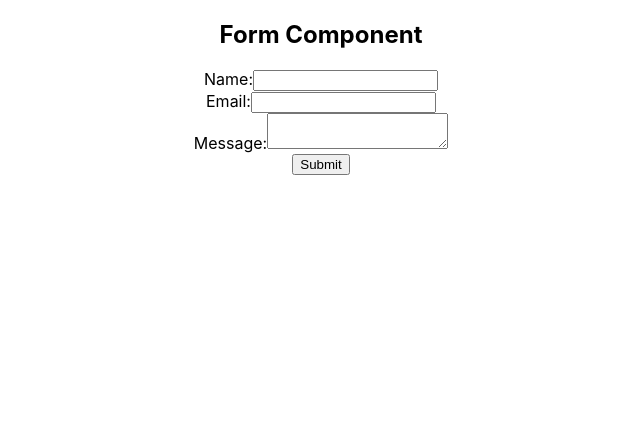
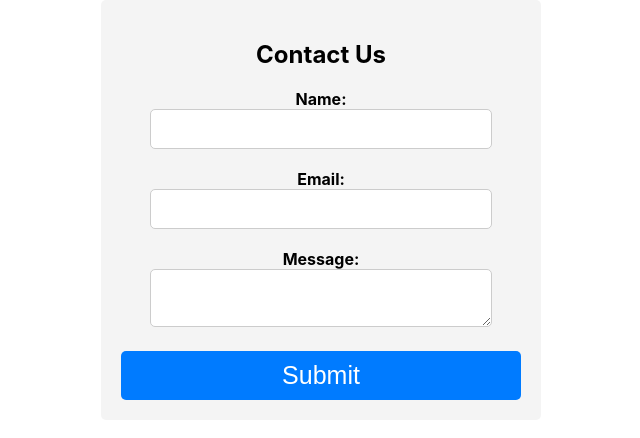
Before and after one commit to 423s24/Group_4, a React (Create React App) app in the folder hrdc-maintenance/: page / in a window 1280 px wide. Shown: the top 438 px of the page, without its empty margins (319-959 px from the left). Built offline with nearby package versions, Linux system fonts and the light colour scheme.

Commit message:
Adding form.js stuff

```diff
--- a/hrdc-maintenance/package.json
+++ b/hrdc-maintenance/package.json
@@ -8,14 +8,15 @@
     "@testing-library/user-event": "^13.5.0",
     "react": "^18.2.0",
     "react-dom": "^18.2.0",
+    "react-router-dom": "^6.22.1",
     "react-scripts": "5.0.1",
     "web-vitals": "^2.1.4"
   },
   "scripts": {
     "start": "react-scripts start",
     "build": "react-scripts build",
-    "predeploy" : "npm run build",
-    "deploy" : "gh-pages -d build",
+    "predeploy": "npm run build",
+    "deploy": "gh-pages -d build",
     "test": "react-scripts test",
     "eject": "react-scripts eject"
   },
--- a/hrdc-maintenance/src/App.css
+++ b/hrdc-maintenance/src/App.css
@@ -36,3 +36,48 @@
     transform: rotate(360deg);
   }
 }
+
+.form-container {
+  max-width: 400px;
+  margin: auto;
+  padding: 20px;
+  background-color: #f4f4f4;
+  border-radius: 5px;
+}
+
+.form {
+  display: flex;
+  flex-direction: column;
+}
+
+.form-group {
+  margin-bottom: 20px;
+}
+
+label {
+  font-weight: bold;
+  display: block;
+}
+
+.form-control {
+  width: 80%;
+  padding: 10px;
+  font-size: 16px;
+  border: 1px solid #ccc;
+  border-radius: 5px;
+}
+
+.submit-btn {
+  width: 100%;
+  padding: 10px;
+  font-size: 25px;
+  background-color: #007bff;
+  color: #fff;
+  border: none;
+  border-radius: 5px;
+  cursor: pointer;
+}
+
+.submit-btn:hover {
+  background-color: #0056b3;
+}
--- a/hrdc-maintenance/src/Form.js
+++ b/hrdc-maintenance/src/Form.js
@@ -25,10 +25,10 @@ const Form = () => {
   };
 
   return (
-    <div>
-      <h2>Form Component</h2>
-      <form onSubmit={handleSubmit}>
-        <div>
+    <div className="form-container">
+      <h2>Contact Us</h2>
+      <form onSubmit={handleSubmit} className="form">
+        <div className="form-group">
           <label htmlFor="name">Name:</label>
           <input
             type="text"
@@ -37,9 +37,10 @@ const Form = () => {
             value={formData.name}
             onChange={handleInputChange}
             required
+            className="form-control"
           />
         </div>
-        <div>
+        <div className="form-group">
           <label htmlFor="email">Email:</label>
           <input
             type="email"
@@ -48,9 +49,10 @@ const Form = () => {
             value={formData.email}
             onChange={handleInputChange}
             required
+            className="form-control"
           />
         </div>
-        <div>
+        <div className="form-group">
           <label htmlFor="message">Message:</label>
           <textarea
             id="message"
@@ -58,9 +60,10 @@ const Form = () => {
             value={formData.message}
             onChange={handleInputChange}
             required
+            className="form-control"
           />
         </div>
-        <button type="submit">Submit</button>
+        <button type="submit" className="submit-btn">Submit</button>
       </form>
     </div>
   );
```
Also changed, not shown: 1 other file (tests, documents, lock files or other folders).
